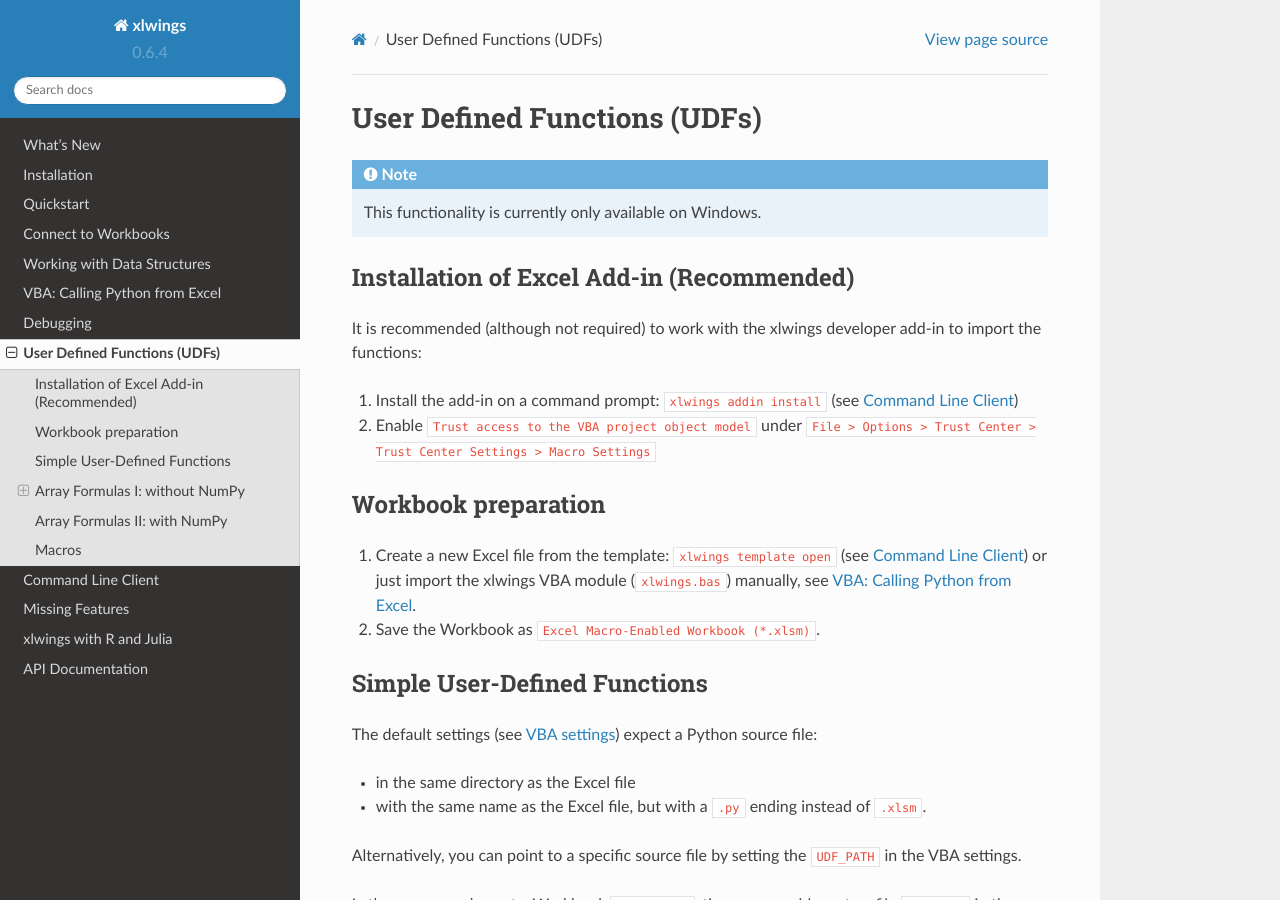
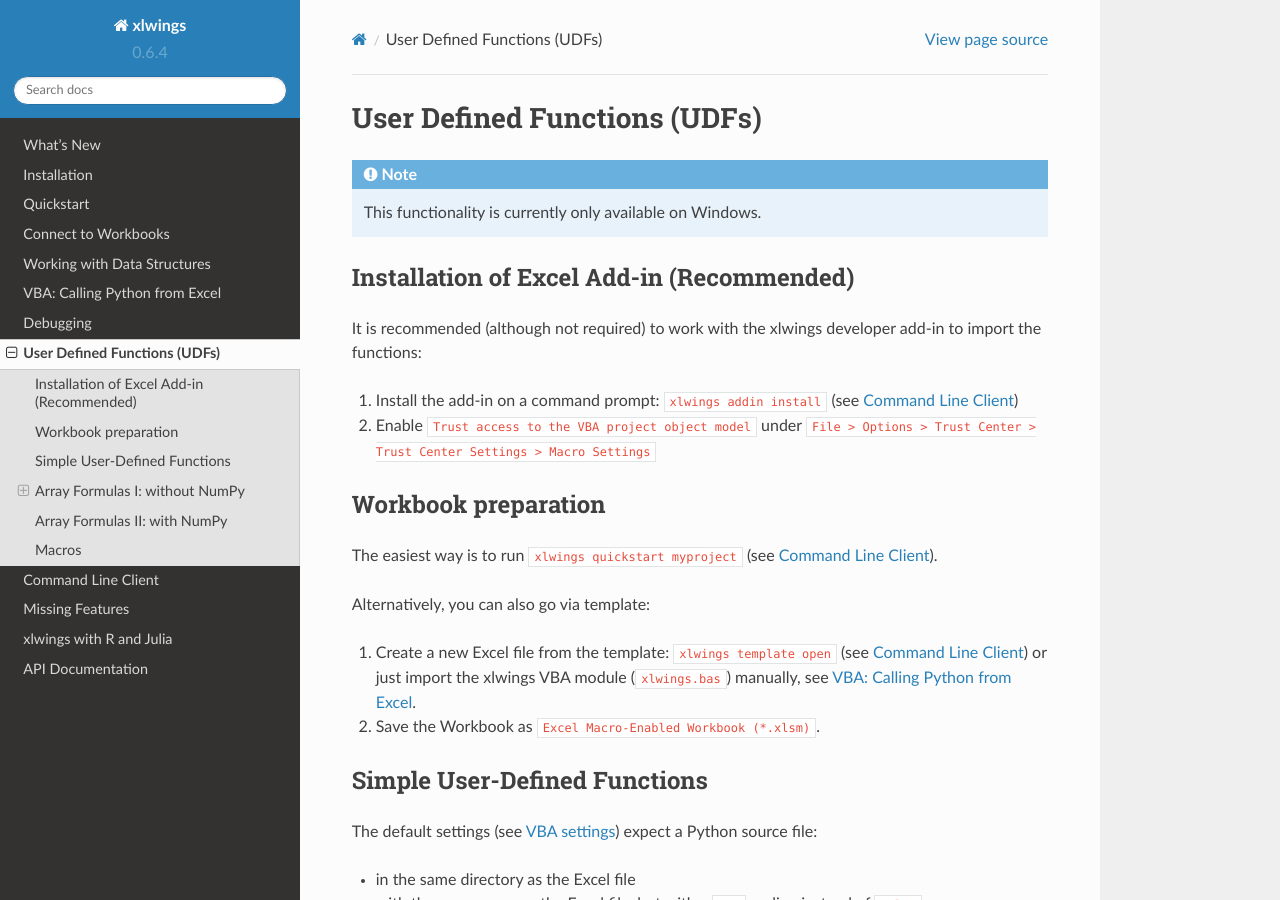
Before and after one commit to xlwings/xlwings, a Sphinx documentation site: the page built from docs/udfs.rst, in a window 1280 px wide and 900 px high. Built offline with Sphinx 7.4.7 and the Read the Docs theme 2.0.0, drawn with Linux system fonts in a browser that asks for light colours.

Commit message:
fixed docs

```diff
--- a/docs/udfs.rst
+++ b/docs/udfs.rst
@@ -15,6 +15,10 @@
 
 Workbook preparation
 --------------------
+
+The easiest way is to run ``xlwings quickstart myproject`` (see :ref:`command_line`).
+
+Alternatively, you can also go via template:
 
 1) Create a new Excel file from the template: ``xlwings template open`` (see :ref:`command_line`) or just import
    the xlwings VBA module (``xlwings.bas``) manually, see :ref:`vba`.
--- a/docs/vba.rst
+++ b/docs/vba.rst
@@ -62,7 +62,7 @@
 LOG_FILE default locations
 **************************
 
-* Windows: ``%APPDATA%xlwings_log.txt``
+* Windows: ``%APPDATA%\xlwings_log.txt``
 * Mac 2011: ``/tmp/xlwings_log.txt``
 * Mac 2016: ``/Users/<User>/Library/Containers/com.microsoft.Excel/Data/xlwings_log.txt``
 
```
